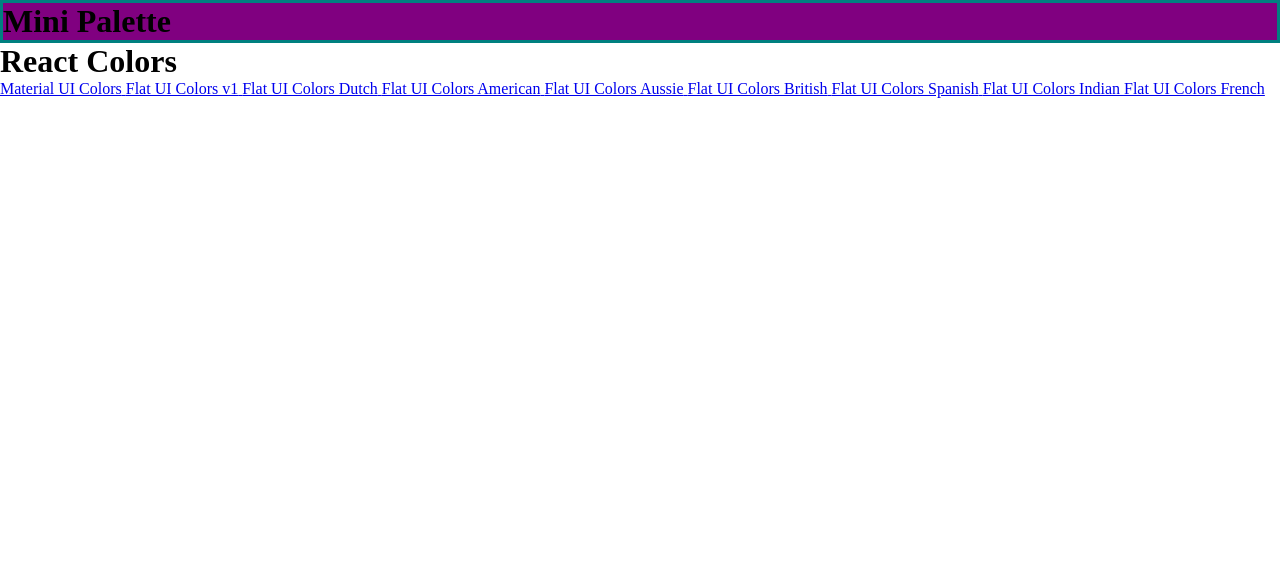
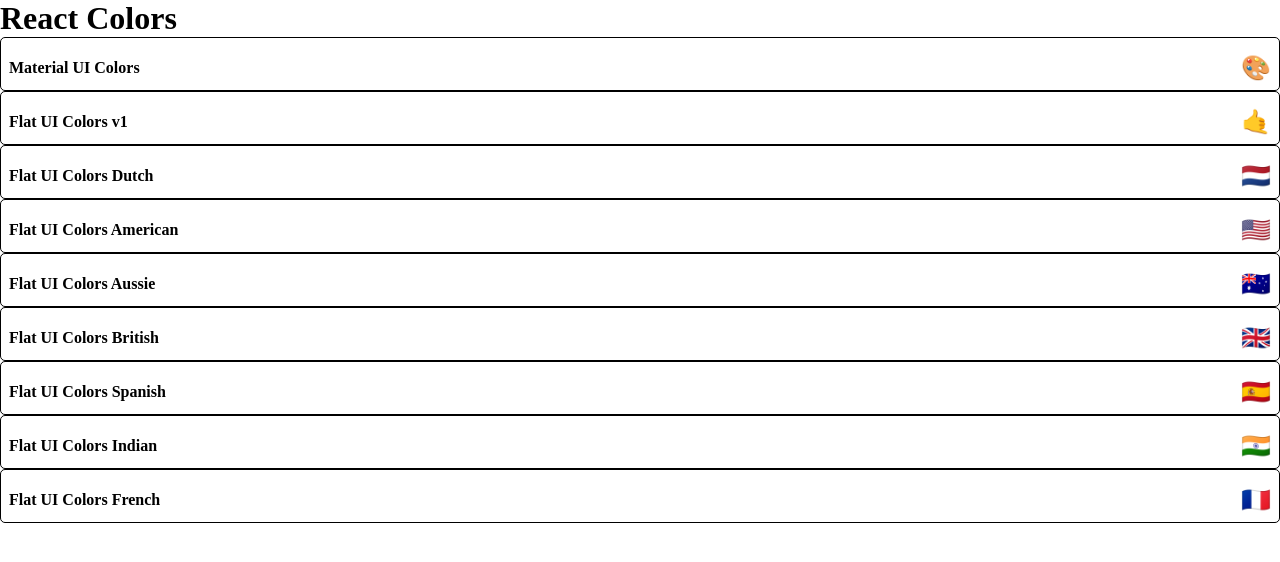
Before and after one commit to tsertic/color-picker-app, a React (Create React App) app: page / in a window 1280 px wide. Shown: the top 562 px of the page. Built offline with nearby package versions, Linux system fonts and the light colour scheme.

Commit message:
styled most of minniPalette

```diff
--- a/src/App.js
+++ b/src/App.js
@@ -1,14 +1,12 @@
-import React from "react";
-import seedColors from "./seedColors";
-import Palette from "./containers/Palette";
-import { generatePalette } from "./utils/colorHelpers";
+import React from 'react';
+import seedColors from './seedColors';
+import Palette from './containers/Palette';
+import { generatePalette } from './utils/colorHelpers';
 
-import { Route, Switch } from "react-router-dom";
-import PaletteList from "./containers/PaletteList";
+import { Route, Switch } from 'react-router-dom';
+import PaletteList from './containers/PaletteList';
 
 function App() {
-  const genPallete = generatePalette(seedColors[4]);
-
   const findPalette = id => {
     return seedColors.find(palette => {
       return palette.id === id;
--- a/src/containers/MiniPalette.js
+++ b/src/containers/MiniPalette.js
@@ -2,17 +2,46 @@
 import { withStyles } from '@material-ui/styles';
 
 const styles = {
-  main: {
-    backgroundColor: 'purple',
-    border: '3px solid teal'
+  root: {
+    backgroundColor: 'white',
+    border: '1px solid black',
+    borderRadius: '5px',
+    padding: '0.5rem',
+    position: 'relative',
+    overflow: 'hidden',
+    '&:hover': {
+      cursor: 'pointer'
+    }
+  },
+  colors: {
+    backgroundColor: 'grey'
+  },
+  title: {
+    display: 'flex',
+    justifyContent: 'space-between',
+    alignItems: 'center',
+    margin: '0',
+    color: 'black',
+    paddingTop: '0.5rem',
+    fontSize: '1rem',
+    position: 'relative'
+  },
+  emoji: {
+    marginLeft: '0.5rem',
+    fontSize: '1.5rem'
   }
 };
 
 const MiniPalette = props => {
-  const { classes } = props;
+  const { classes, paletteName, emoji } = props;
+  console.log(props);
   return (
-    <div className={classes.main}>
-      <h1>Mini Palette</h1>
+    <div className={classes.root}>
+      <div className={classes.collors}></div>
+      <h5 className={classes.title}>
+        {paletteName}
+        <span className={classes.emoji}>{emoji}</span>
+      </h5>
     </div>
   );
 };
--- /dev/null
+++ b/src/containers/PaletteList.css
@@ -0,0 +1,9 @@
+.PaletteList {
+  display: flex;
+  flex-direction: column;
+}
+
+.PaletteList a {
+  margin-top: 12px;
+  font-size: 1.3em;
+}
--- a/src/containers/PaletteList.js
+++ b/src/containers/PaletteList.js
@@ -1,4 +1,5 @@
 import React, { Component } from 'react';
+import './PaletteList.css';
 import { Link } from 'react-router-dom';
 import MiniPalette from './MiniPalette';
 
@@ -10,13 +11,10 @@
     const { palettes } = this.props;
 
     return (
-      <div>
-        <MiniPalette />
+      <div className="PaletteList">
         <h1>React Colors</h1>
         {palettes.map(palette => {
-          return (
-            <Link to={`/palette/${palette.id}`}> {palette.paletteName}</Link>
-          );
+          return <MiniPalette {...palette} />;
         })}
       </div>
     );
```
